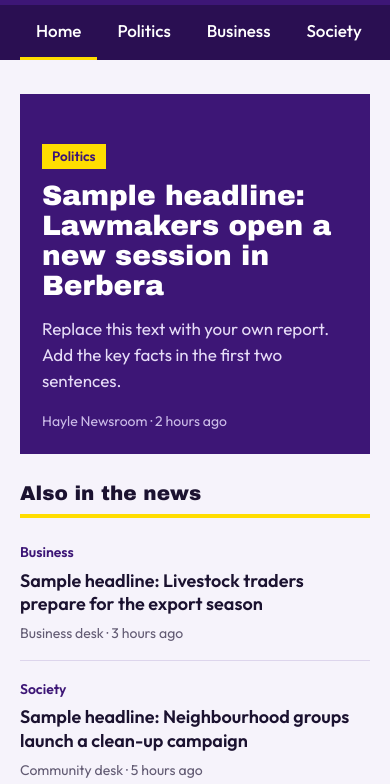
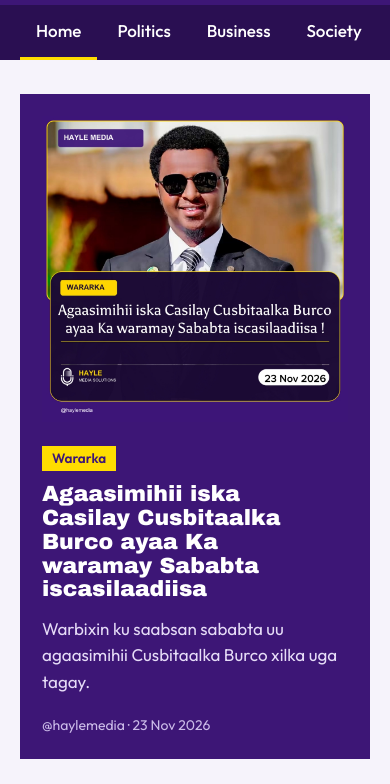
Before and after one commit to hamseainanshe/haylemedia, a plain HTML site: page hayle-media-solutions.html in a window 390 px wide. Shown: the part 128-912 px from the top of the page. Drawn offline with Linux system fonts and the light colour scheme.

Commit message:
Add lead news item
Co-authored-by: Copilot App <223556219+Copilot@users.noreply.github.com>

```diff
--- a/hayle-media-solutions.html
+++ b/hayle-media-solutions.html
@@ -56,13 +56,14 @@ body::before{content:"";position:fixed;inset:0 0 auto;height:env(safe-area-inset
 
 /* lead */
 .lead{display:grid;grid-template-columns:1.5fr 1fr;gap:28px;padding:34px 0 18px}
-.hero{position:relative;background:var(--purple);color:#fff;min-height:420px;padding:32px;display:flex;flex-direction:column;justify-content:flex-end;overflow:hidden}
-.hero .mic{position:absolute;right:-30px;top:-20px;width:300px;opacity:.12}
+.hero{position:relative;background:var(--purple);color:#fff;min-height:420px;padding:26px;display:grid;grid-template-columns:minmax(0,1.05fr) minmax(0,1fr);align-items:center;gap:22px;overflow:hidden}
+.hero-image{display:block;width:100%;aspect-ratio:1;object-fit:contain;background:var(--purple-deep)}
+.hero-copy{position:relative;min-width:0}
 .tag{display:inline-block;background:var(--yellow);color:var(--purple);font-weight:600;font-size:13.5px;padding:2px 10px;margin-bottom:12px;align-self:flex-start}
-.hero h1{font:400 clamp(28px,4.4vw,46px)/1.08 var(--head);margin:0 0 14px;max-width:18ch;position:relative}
-.hero p{margin:0 0 16px;max-width:52ch;color:#e6dcf7;position:relative}
+.hero h1{font:400 clamp(22px,2.3vw,30px)/1.08 var(--head);margin:0 0 14px;max-width:18ch;overflow-wrap:anywhere}
+.hero p{margin:0 0 16px;max-width:52ch;color:#e6dcf7}
 .meta{font-size:14px;color:var(--muted)}
-.hero .meta{color:#cbbbe8;position:relative}
+.hero .meta{color:#cbbbe8}
 .side h2{font:400 20px var(--head);margin:0 0 6px;padding-bottom:10px;border-bottom:4px solid var(--yellow)}
 .side article{padding:14px 0;border-bottom:1px solid var(--line)}
 .side h3{margin:4px 0;font-size:18px;line-height:1.3;font-weight:600}
@@ -112,13 +113,15 @@ footer a:hover{color:var(--yellow)}
 
 @media (max-width:860px){
   .lead,.duo{grid-template-columns:1fr}
+  .hero{grid-template-columns:minmax(0,1fr) minmax(0,1fr)}
   .feed{grid-template-columns:1fr 1fr}
   .audio .wrap{grid-template-columns:1fr;text-align:left}
   .tools .date{display:none}
 }
 @media (max-width:560px){
   .feed{grid-template-columns:1fr}
-  .hero{min-height:360px;padding:22px}
+  .hero{grid-template-columns:1fr;min-height:0;padding:22px}
+  .hero-image{max-height:calc(100vw - 84px)}
   .plate strong{font-size:22px}
   .brand svg{width:38px}
 }
@@ -226,6 +229,7 @@ footer a:hover{color:var(--yellow)}
 <script>
 /* Edit this list to publish your own stories. */
 const STORIES=[
+ {c:"Wararka",t:"Agaasimihii iska Casilay Cusbitaalka Burco ayaa Ka waramay Sababta iscasilaadiisa",d:"Warbixin ku saabsan sababta uu agaasimihii Cusbitaalka Burco xilka uga tagay.",a:"@haylemedia",w:"23 Nov 2026",i:"assets/news1.jpeg"},
  {c:"Politics",t:"Sample headline: Lawmakers open a new session in Berbera",d:"Replace this text with your own report. Add the key facts in the first two sentences.",a:"Hayle Newsroom",w:"2 hours ago"},
  {c:"Business",t:"Sample headline: Livestock traders prepare for the export season",d:"Replace this text with your own report from the port, the market or the trading floor.",a:"Business desk",w:"3 hours ago"},
  {c:"Society",t:"Sample headline: Neighbourhood groups launch a clean-up campaign",d:"Replace this text with a community story, with names, places and quotes.",a:"Community desk",w:"5 hours ago"},
@@ -241,7 +245,7 @@ const $=id=>document.getElementById(id);
 const card=(s,cls)=>`<article><span class="cat">${s.c}</span><a href="#news"><h3>${s.t}</h3></a><span class="meta">${s.a} · ${s.w}</span></article>`;
 
 const h=STORIES[0];
-$("hero").innerHTML=`<svg class="mic" viewBox="520 310 460 640" style="color:#fff" aria-hidden="true"><use href="#mic"/></svg><span class="tag">${h.c}</span><h1>${h.t}</h1><p>${h.d}</p><span class="meta">${h.a} · ${h.w}</span>`;
+$("hero").innerHTML=`<img class="hero-image" src="${h.i}" alt="Hayle Media news graphic: ${h.t}"><div class="hero-copy"><span class="tag">${h.c}</span><h1>${h.t}</h1><p>${h.d}</p><span class="meta">${h.a} · ${h.w}</span></div>`;
 $("side").innerHTML=STORIES.slice(1,5).map(s=>card(s)).join("");
 $("tick").textContent=STORIES.slice(0,3).map(s=>s.t.replace("Sample headline: ","")).join("   •   ");
 
```
Also changed, not shown: assets/news1.jpeg (added).
